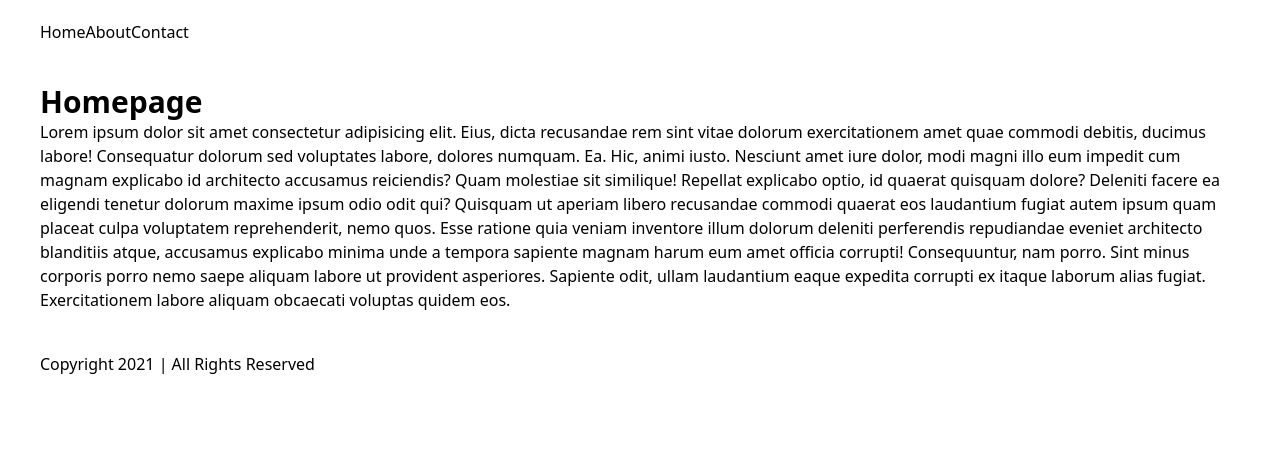
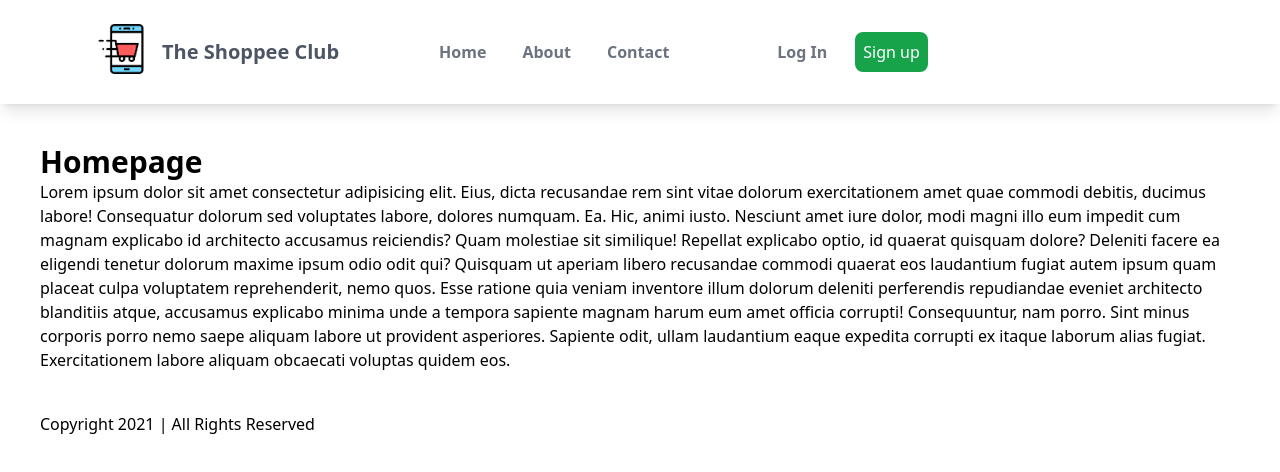
Before and after one commit to rayuzaki83/shoppee-app, a Next.js app: page / in a window 1280 px wide. Shown: the top 472 px of the page. Built offline with nearby package versions, Linux system fonts and the light colour scheme.

Commit message:
amended Navbar and added logo

```diff
--- a/components/Navbar.js
+++ b/components/Navbar.js
@@ -1,16 +1,46 @@
 import Link from 'next/link'
+import Image from 'next/image'
 
 const Navbar = () => {
   return (
-      <div>
-        <nav>
-          <div className="mt-5 ml-10">
-            <Link href="/"><a>Home</a></Link>
-            <Link href="/about"><a>About</a></Link>
-            <Link href="/contact"><a>Contact</a></Link>
+        <nav className="bg-white shadow-lg">
+        <div className="max-w-6xl mx-auto px-4">
+            <div className="flex justify-between">
+              <div className="flex space-x-7">
+                  {/* Logo goes here   */}
+                  <div className=" flex items-center py-4 px-2 m-2">
+                    <Link href="/">
+                      <a>
+                        <Image
+                          src="/shop-logo.png"
+                          alt="shop logo"
+                          width="50"
+                          height="50"
+                          />
+                      </a>
+                    </Link>
+                    <Link href="/"><a><span className="text-xl text-gray-600 font-semibold ml-4">
+                      The Shoppee Club
+                    </span></a></Link>
+                  </div>
+
+                  {/* Primary Nav items here */}
+                  <div className="flex items-center py-4 px-2 m-2">
+                    <Link href="/"><a className="py-4 px-2 text-gray-500 font-semibold hover:text-green-500 transition duration-300 hover:border-b-4 border-green-500 ml-10">Home</a></Link>
+                    <Link href="/about"><a className="py-4 px-2 text-gray-500 font-semibold hover:text-green-500 transition duration-300 hover:border-b-4 border-green-500 ml-5">About</a></Link>
+                    <Link href="/contact"><a className="py-4 px-2 text-gray-500 font-semibold hover:text-green-500 transition duration-300 hover:border-b-4 border-green-500 ml-5">Contact</a></Link>
+                  </div>
+
+                  {/* Secondary Navbar items here */}
+                  <div className="flex items-center px-9" >
+                    <a href="#" className="py-2 px-2 text-gray-500 font-semibold hover:text-green-500 transition duration-300 hover:border-b-4 border-green-500 m-5">Log In</a>
+                    <a href="#" className="py-2 px-2 font-medium text-white bg-green-600 rounded-lg hover:text-white hover:bg-green-700 transition duration-300">Sign up</a>
+                  </div>
+
+              </div>
+            </div>
           </div>
         </nav>
-      </div>
   )
 }
 
```
Also changed, not shown: public/shop-logo.png (added).
